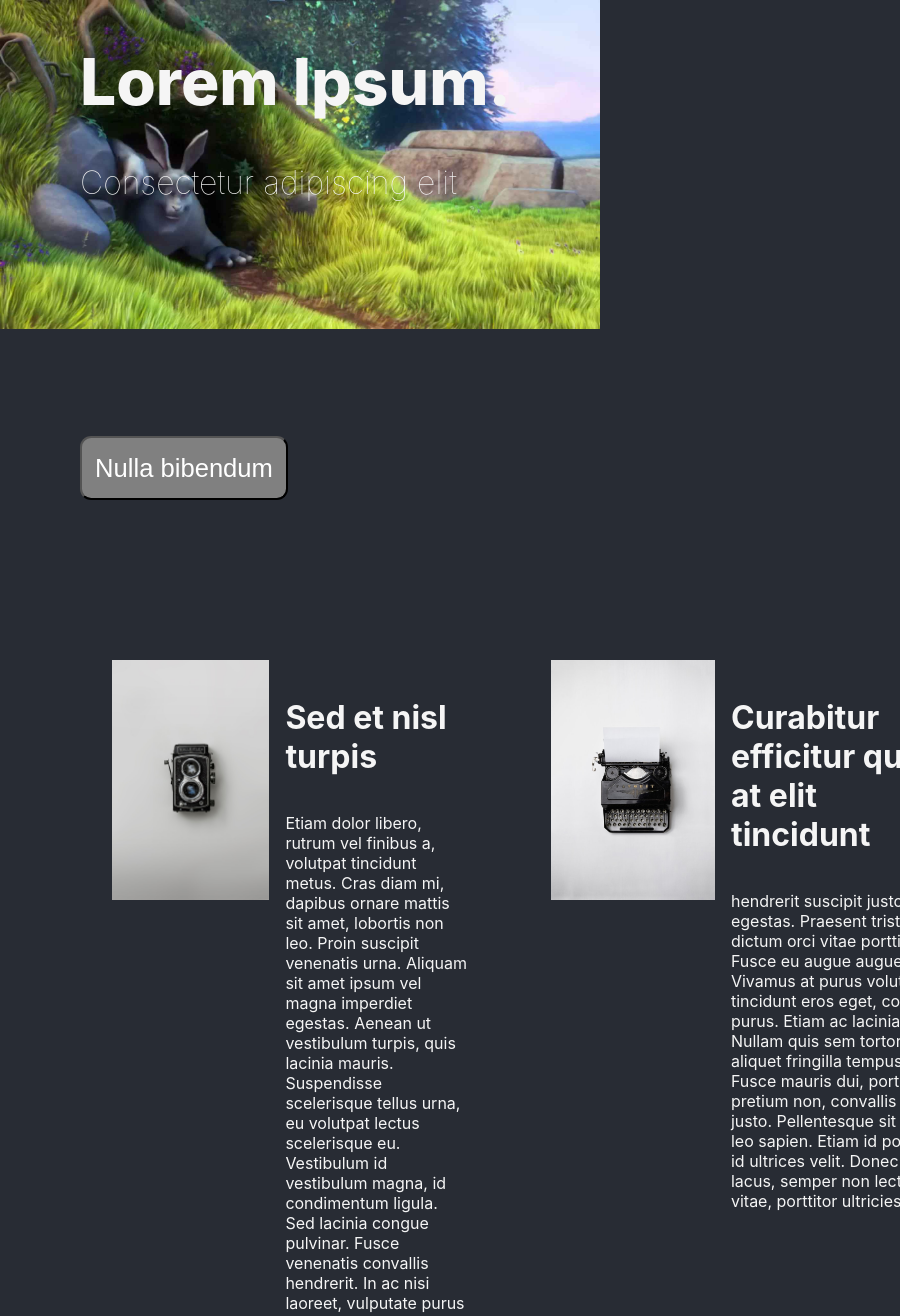
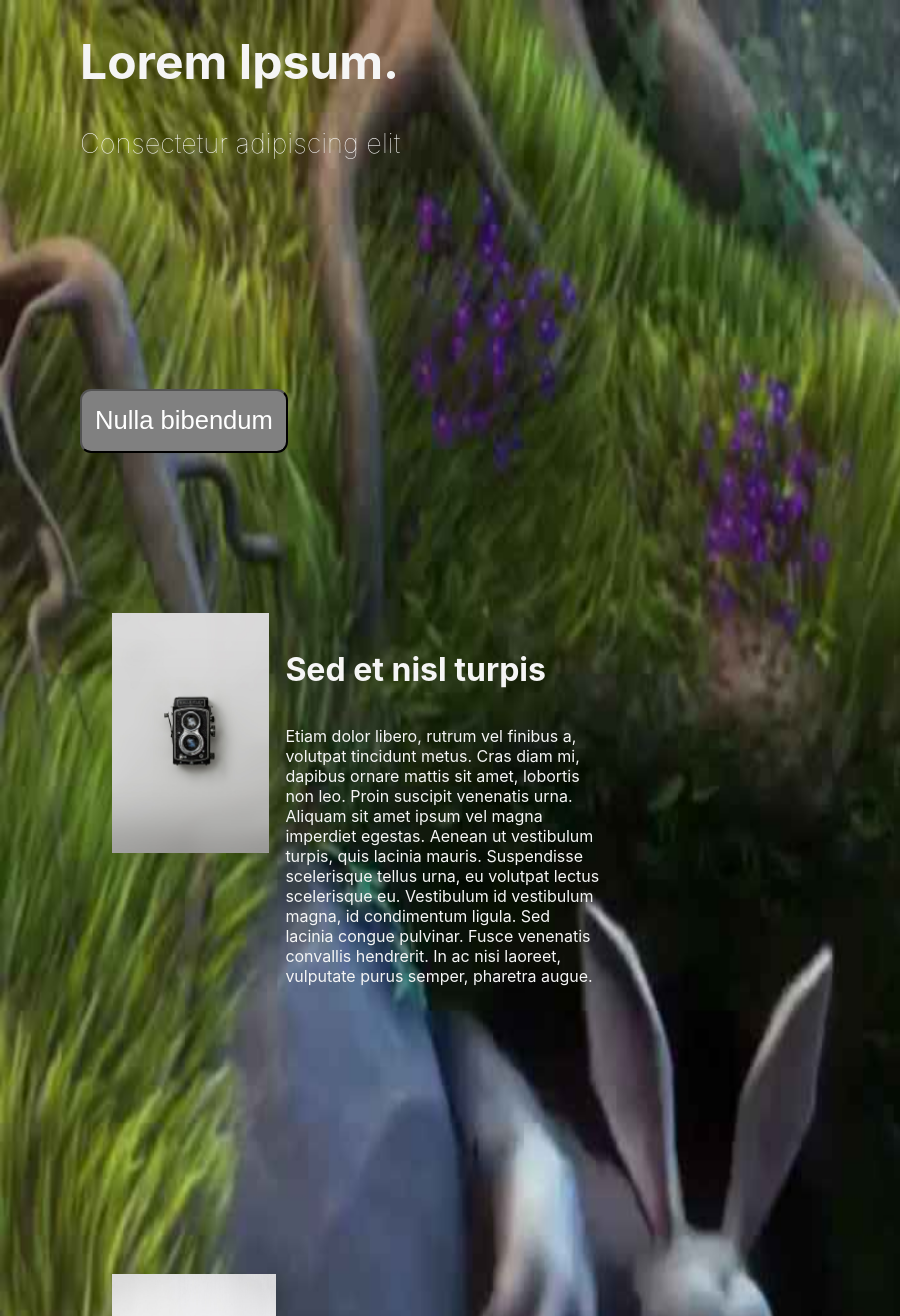
Before and after one commit to gbeto21/nullabibendum, a React (Create React App) app: page / in a window 600 px wide. Shown: the top 1316 px of the page, 900 px wide, since content can reach past the window. Built offline with nearby package versions, Linux system fonts and the light colour scheme.

Commit message:
Media queryes to the sm size were added.

```diff
--- a/src/components/background/styles.css
+++ b/src/components/background/styles.css
@@ -17,3 +17,10 @@
     width: 470vh;
   }
 }
+
+@media screen and (min-width: 577px) and (max-width: 767px) {
+  .backgroundImageContainer {
+    width: 300vh;
+    height: 300vh;
+  }
+}
--- a/src/components/carousel/styles.css
+++ b/src/components/carousel/styles.css
@@ -13,3 +13,10 @@
     width: 100%;
   }
 }
+
+@media screen and (min-width: 577px) and (max-width: 767px) {
+  .carouselContainer {
+    flex-direction: column;
+    width: 100%;
+  }
+}
--- a/src/components/home/styles.css
+++ b/src/components/home/styles.css
@@ -32,3 +32,16 @@
     font-weight: 100;
   }
 }
+
+@media screen and (min-width: 577px) and (max-width: 767px) {
+  .titleHome {
+    font-size: 3rem;
+    font-weight: 700;
+    margin-left: 0;
+  }
+
+  .subTitle {
+    font-size: 1.7rem;
+    font-weight: 95;
+  }
+}
--- a/src/components/itemDetails/styles.css
+++ b/src/components/itemDetails/styles.css
@@ -26,3 +26,12 @@
     font-size: 2rem;
   }
 }
+
+@media screen and (min-width: 577px) and (max-width: 767px) {
+  .title {
+    font-size: 2.5rem;
+  }
+  .content {
+    font-size: 1.5rem;
+  }
+}
--- a/src/components/nullabibeundum/styles.css
+++ b/src/components/nullabibeundum/styles.css
@@ -92,3 +92,35 @@
     transform: rotateZ(-10deg);
   }
 }
+
+@media screen and (min-width: 577px) and (max-width: 767px) {
+  .billboard1 {
+    margin: 6.9rem 0rem 0rem 45rem;
+    height: 21rem;
+    width: 7rem;
+    transform: rotateY(-1deg);
+  }
+
+  .billboard2 {
+    margin: 29rem 0rem 0rem 45rem;
+    height: 27.5rem;
+    width: 8rem;
+    transform: rotateY(-0.7deg);
+  }
+
+  .billboard3 {
+    margin: 59rem 0rem 0rem 44rem;
+    height: 28rem;
+    width: 10rem;
+    transform: rotateY(-0.1deg);
+  }
+
+  .billboard4 {
+    margin: 40rem 0rem 0rem 80rem;
+    height: 22rem;
+    width: 14.5rem;
+    transform: rotateY(-0.1deg);
+    transform: rotateX(-0.1deg);
+    transform: rotateZ(-10deg);
+  }
+}
```
